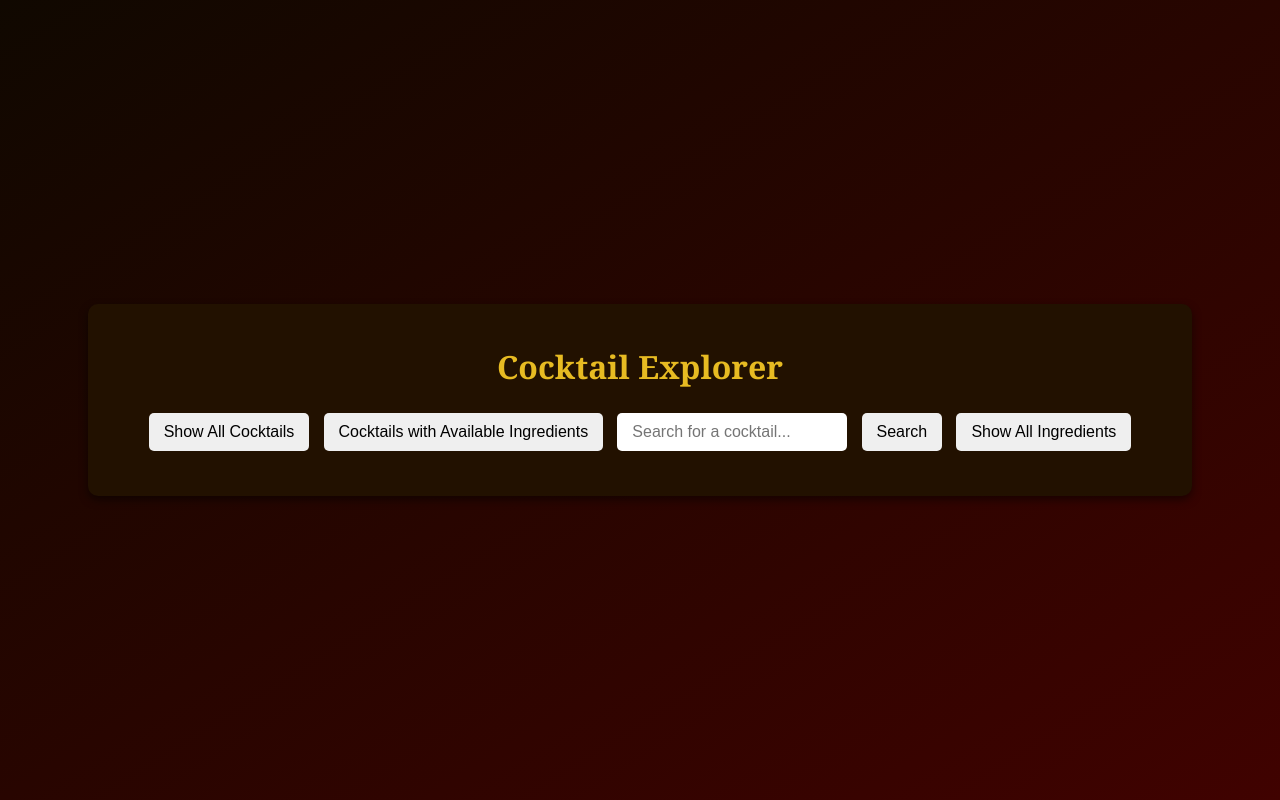
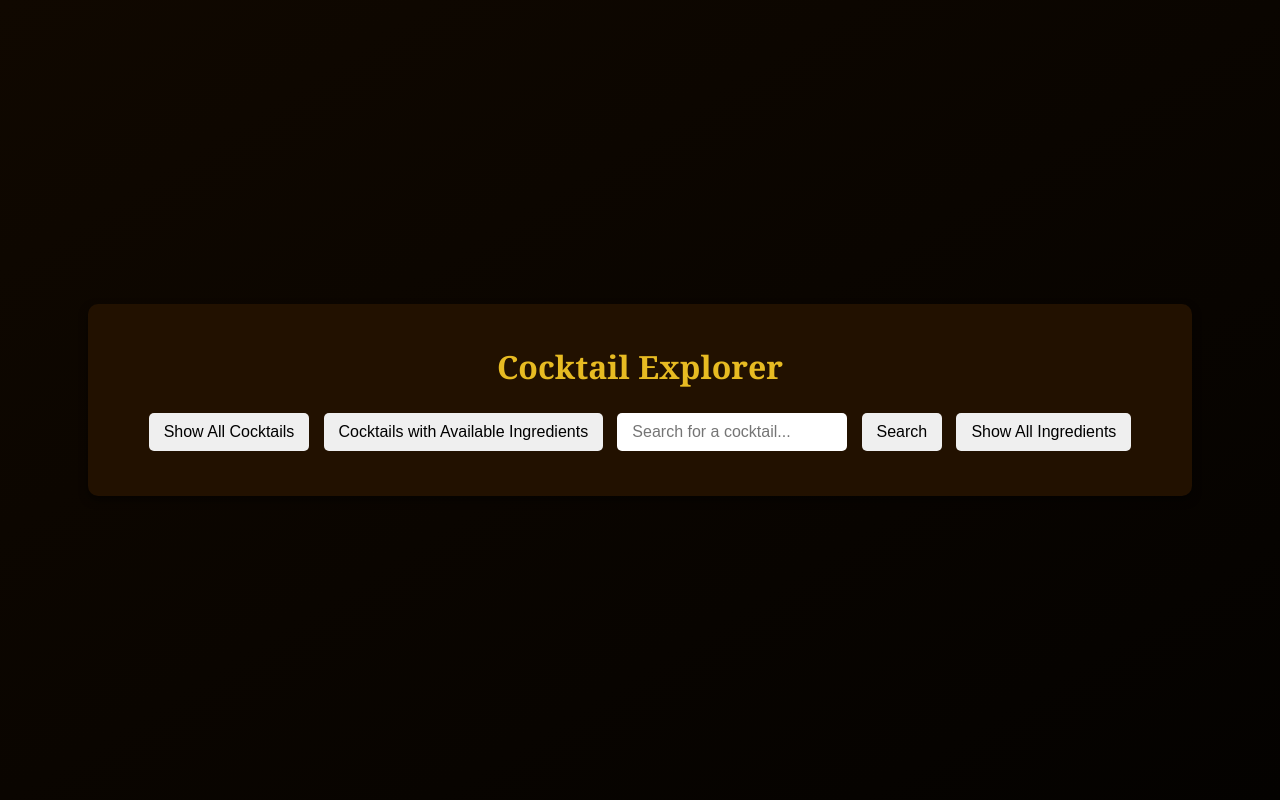
Before and after one commit to BertusBG/BertBar, a plain HTML site: page index.html in a window 1280 px wide. Drawn offline with nearby package versions, Linux system fonts and the light colour scheme; no server answers.

Commit message:
Fix background colour
Change-Id: I73632d2a6f5a4848fbcff48f869d4aaad7e455d6

```diff
--- a/styles.css
+++ b/styles.css
@@ -6,7 +6,7 @@ body {
     justify-content: center;
     align-items: center;
     min-height: 100vh;
-    background: linear-gradient(to bottom right, #100800, #400200);
+    background: linear-gradient(to bottom right, #100800, #040200);
     color: #ecf0f1;
 }
 
```
